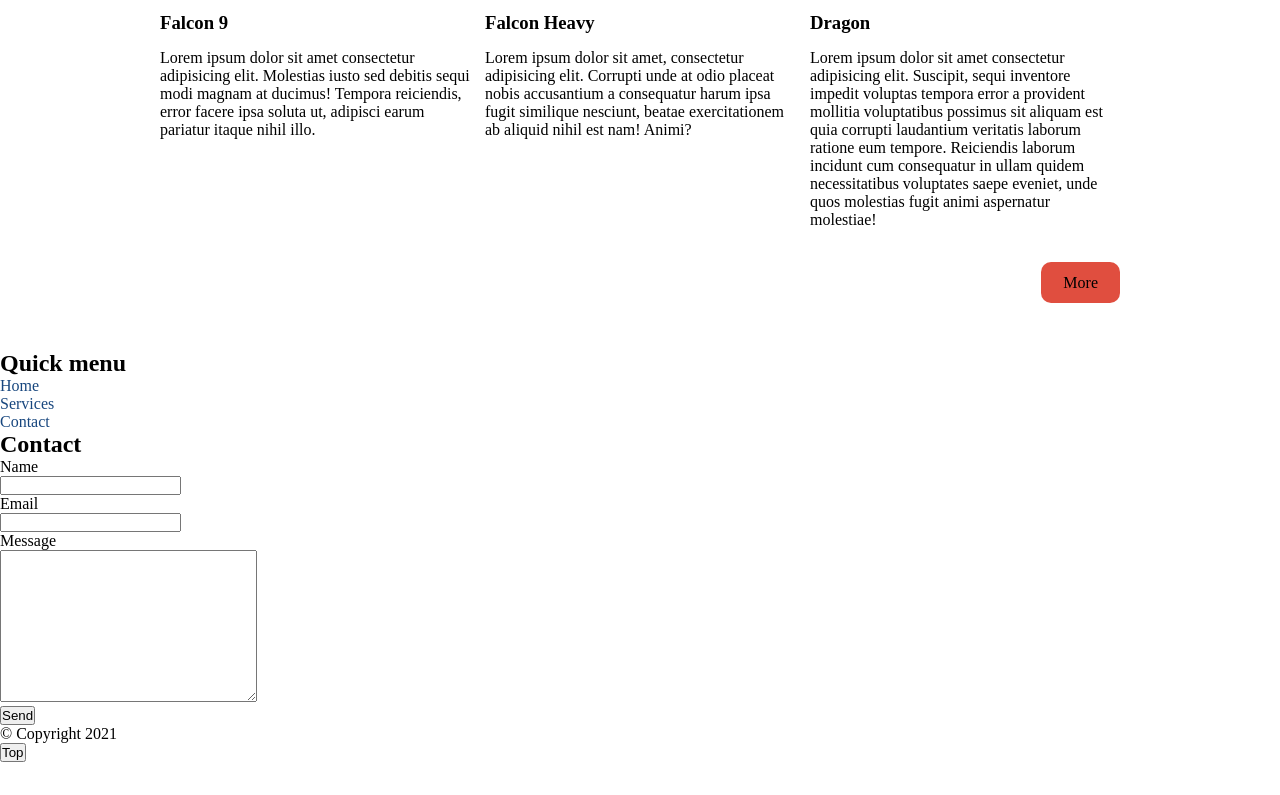
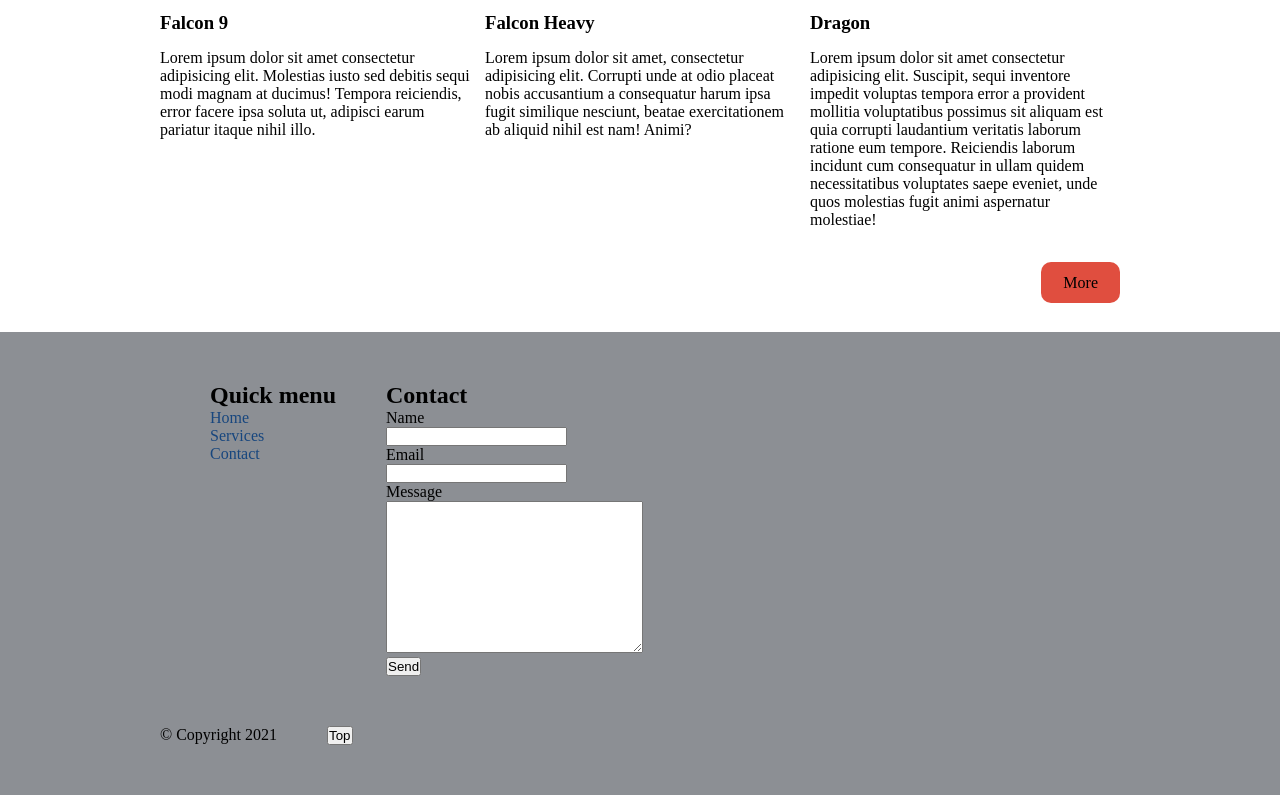
Before and after one commit to davidofug/layouts, a plain HTML site: page index.html in a window 1280 px wide. Shown: the part 1054-1849 px from the top of the page. Before the commit the page ends 1816 px from the top, so only its background shows below. Drawn offline with Linux system fonts and the light colour scheme.

Commit message:
Styles for main footer

```diff
--- a/css/style.css
+++ b/css/style.css
@@ -182,3 +182,26 @@
 #services h1 {
     /* text-decoration: underline; */
 }
+
+#main-footer{
+    background-color: #8c8f94;
+}
+
+#main-footer section {
+    width: 960px;
+    /* max-width: 960px; */
+    /* min-width: 90%; */
+    margin: 0 auto;
+}
+
+#footer-section-1,
+#copyright-section
+{
+    display: flex;
+    gap: 50px;
+    padding: 50px 0;
+}
+
+#footer-section-1 {
+    padding-bottom: 0;
+}
--- a/index.html
+++ b/index.html
@@ -67,8 +67,8 @@
         </footer>
     </main>
     <!--footer>section*2 -->
-    <footer>
-        <section>
+    <footer id="main-footer">
+        <section id = "footer-section-1">
             <!-- (article>figure>img)+p -->
             <article>
                 <firgure>
@@ -109,7 +109,7 @@
                 </form>
             </article>
         </section>
-        <section>
+        <section id ="copyright-section">
             <div>
                 <p>&copy Copyright 2021</p>
             </div>
```
Also changed, not shown: 1 other file.
